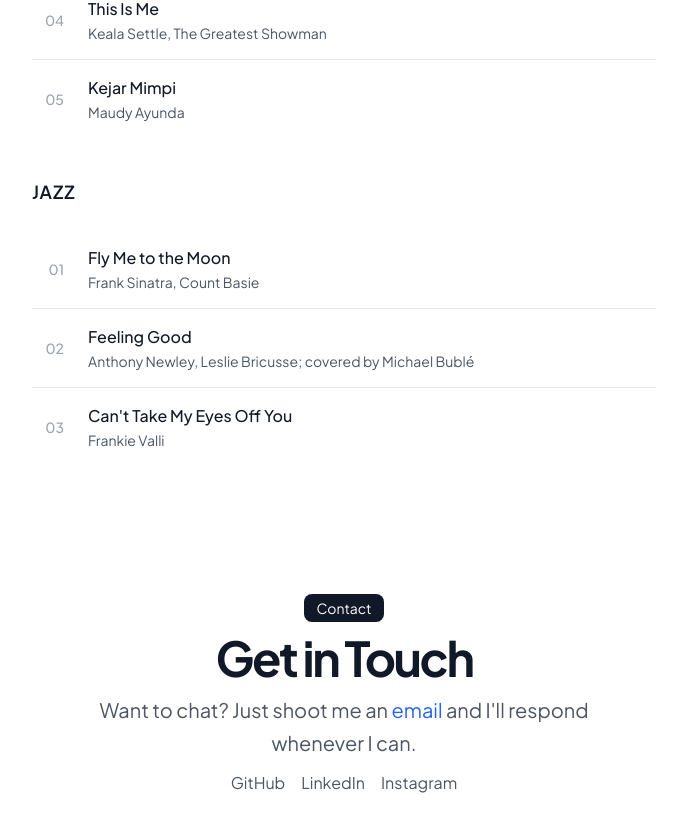
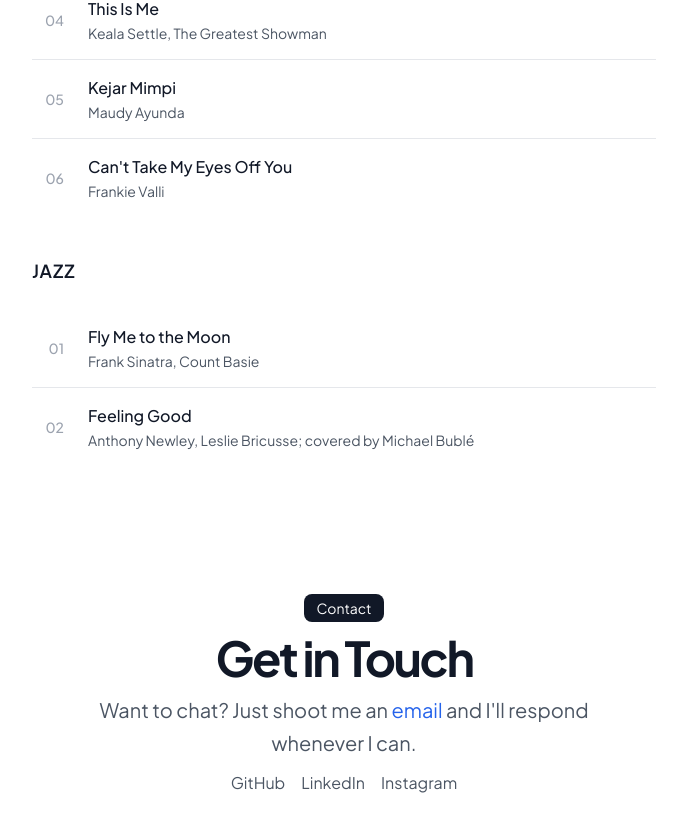
Before and after one commit to Verizent/verizent.github.io, a React (Vite) app: page / in a window 1280 px wide. Shown: the part 3833-4665 px from the top of the page, without its empty margins (296-983 px from the left). Built offline with nearby package versions, Linux system fonts and the light colour scheme.

Commit message:
fix music genre

```diff
--- a/src/data/portfolio.js
+++ b/src/data/portfolio.js
@@ -180,6 +180,11 @@
         artist: 'Maudy Ayunda',
         spotifyUrl: 'https://open.spotify.com/track/1ACIq7dH1SX4yXhyPoAVKu?si=60d76153b7e145e6'
       },
+      {
+        title: 'Can\'t Take My Eyes Off You',
+        artist: 'Frankie Valli',
+        spotifyUrl: 'https://open.spotify.com/track/6ft9PAgNOjmZ2kFVP7LGqb?si=2ad4205f748b4dfc'
+      },
     ],
     jazz: [
       {
@@ -192,11 +197,6 @@
         artist: 'Anthony Newley, Leslie Bricusse; covered by Michael Bublé',
         spotifyUrl: 'https://open.spotify.com/track/1AM8QdDFZMq6SrrqUnuQ9P?si=ac575a03f9044d13'
       },
-      {
-        title: 'Can\'t Take My Eyes Off You',
-        artist: 'Frankie Valli',
-        spotifyUrl: 'https://open.spotify.com/track/6ft9PAgNOjmZ2kFVP7LGqb?si=2ad4205f748b4dfc'
-      },
     ],
   },
 };
```
